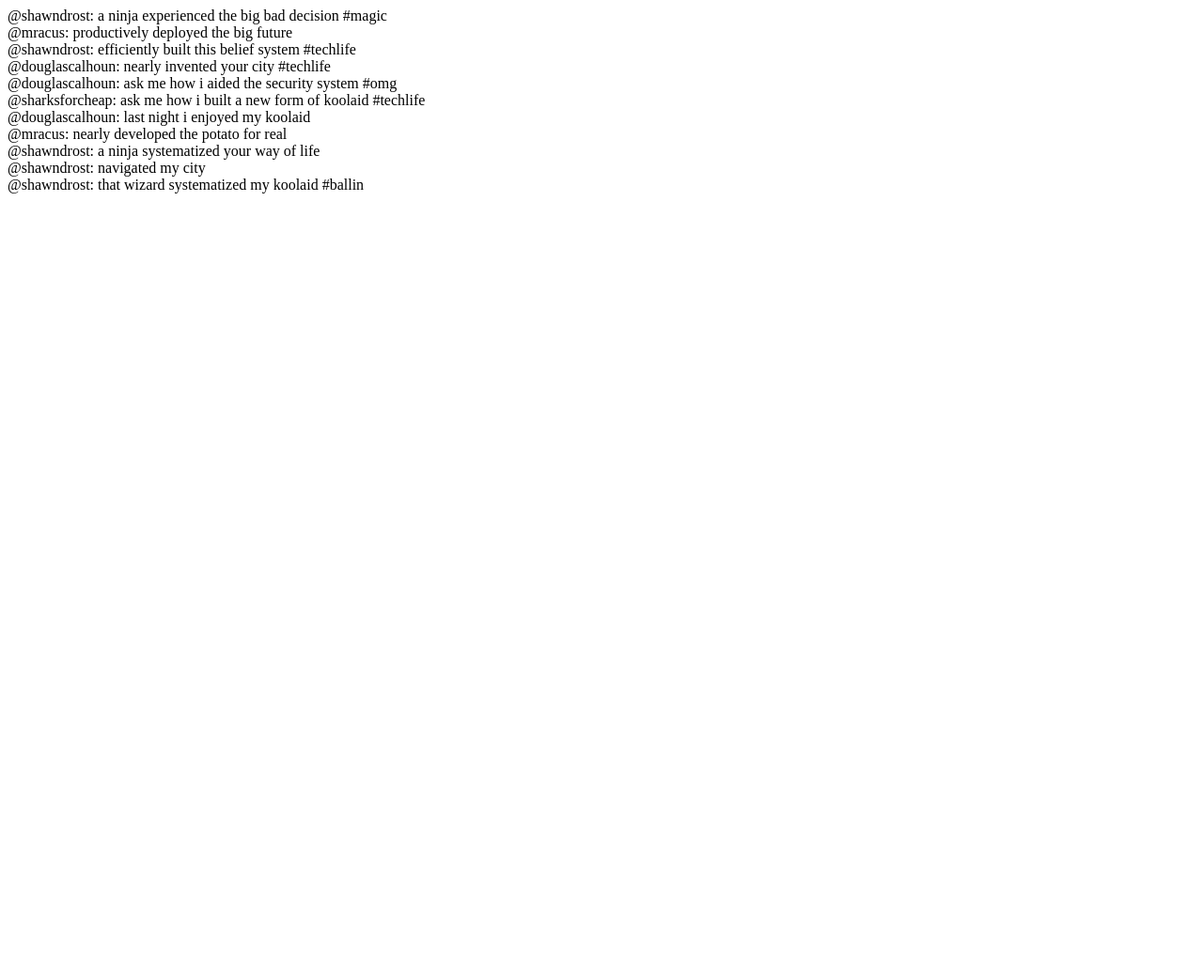
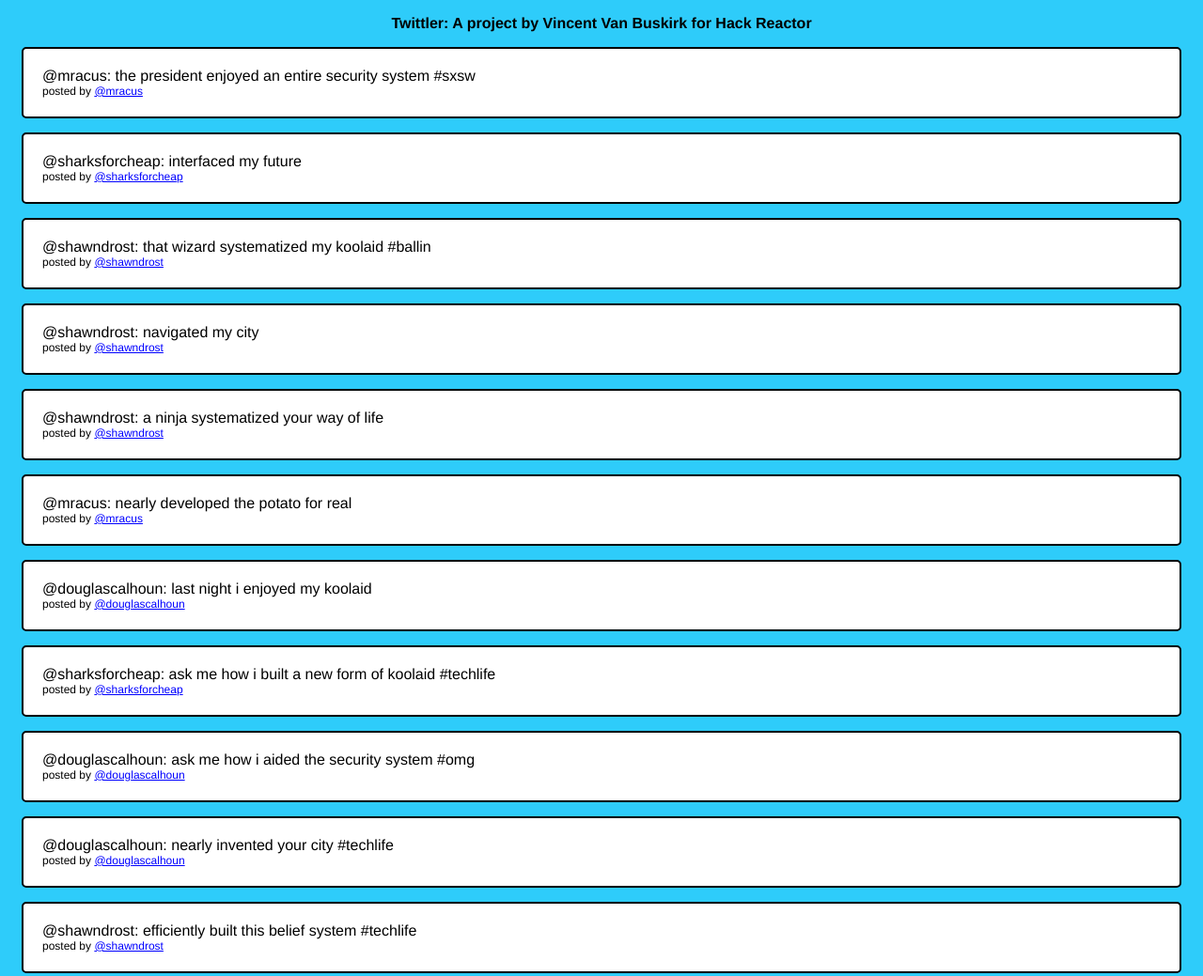
Before and after one commit to vincentvb/twittler, a plain HTML site: page index.html in a window 1280 px wide. Shown: the top 1039 px of the page at 94% size. Before the commit the page ends 800 px from the top, so only its background shows below. Drawn offline with Linux system fonts and the light colour scheme.

Commit message:
Basic layout and automatic tweets enabled

```diff
--- a/index.html
+++ b/index.html
@@ -1,27 +1,13 @@
 <!DOCTYPE html>
 <html>
   <head>
+    <title>Twittler</title>
+    <link rel="stylesheet" href="style.css">
     <script src="jquery.js"></script>
+    <script src="jquery_code.js"></script>
     <script src="data_generator.js"></script>
   </head>
   <body>
-    <script>
 
-      $(document).ready(function(){
-        var $body = $('body');
-        $body.html('');
-
-        var index = streams.home.length - 1;
-        while(index >= 0){
-          var tweet = streams.home[index];
-          var $tweet = $('<div></div>');
-          $tweet.text('@' + tweet.user + ': ' + tweet.message);
-          $tweet.appendTo($body);
-          index -= 1;
-        }
-
-      });
-
-    </script>
   </body>
 </html>
--- /dev/null
+++ b/jquery_code.js
@@ -0,0 +1,44 @@
+$(document).ready(function(){
+      var $body = $('body');
+      $body.html('');
+      var newDiv = ('<div class="title"><p>Twittler: A project by Vincent Van Buskirk for Hack Reactor</p></div>');
+      $($body).append(newDiv);
+
+      var index = streams.home.length - 1;
+      while(index >= 0){
+        var tweet = streams.home[index];
+        var $tweet = $('<div class="tweets"></div>');
+        $tweet.text('@' + tweet.user + ': ' + tweet.message);
+        $('<p class=user>posted by <a href="#">@'+tweet.user+'</a></p>').appendTo($tweet);
+        $(".title").after($tweet);
+        index -= 1;
+      }
+      generateLastTweet = function() {
+        var tweet = streams.home[streams.home.length-1];
+        var $tweet = $('<div class="tweets"></div>');
+        $tweet.text('@' + tweet.user + ': ' + tweet.message)
+        if (tweet.user === "shawndrost") {
+          $('<p class=user>posted by <a class="shawndrost" href="#">@'+tweet.user+'</a></p>').appendTo($tweet);
+          $(".title").after($tweet);
+        }
+        else if (tweet.user === "sharksforcheap") {
+          $('<p class=user>posted by <a class="sharksforcheap" href="#">@'+tweet.user+'</a></p>').appendTo($tweet);
+          $(".title").after($tweet);
+        }
+        else if (tweet.user === "mracus") {
+          $('<p class=user>posted by <a class="mracus" href="#">@'+tweet.user+'</a></p>').appendTo($tweet);
+          $(".title").after($tweet);
+        }
+        else if (tweet.user === "douglascalhoun") {
+          $('<p class=user>posted by <a class="douglascalhoun" href="#">@'+tweet.user+'</a></p>').appendTo($tweet);
+          $(".title").after($tweet);
+        }
+
+      }
+
+      setInterval(generateLastTweet, 2000);
+
+
+
+
+    });
--- /dev/null
+++ b/style.css
@@ -0,0 +1,36 @@
+body {
+  background-color: #2ECCFA;
+}
+
+.title {
+  text-align: center;
+  font-weight: bold;
+  font-family: "Helvetica Neue";
+}
+
+.tweets {
+  background-color: white;
+  font-family: "Helvetica Neue";
+  border: 5px;
+  border-style: solid;
+  border-color: black;
+  border-width: 2px;
+  border-radius: 5px;
+  padding: 20px;
+  margin: 15px;
+}
+
+.user {
+  font-size: 12px;
+  position: relative;
+  bottom: 0;
+  left: 0;
+  border: 0;
+  padding: 0;
+  margin: 0;
+}
+
+
+a {
+  color:blue;
+}
```
Also changed, not shown: default_background.png (added), 1 other file.
